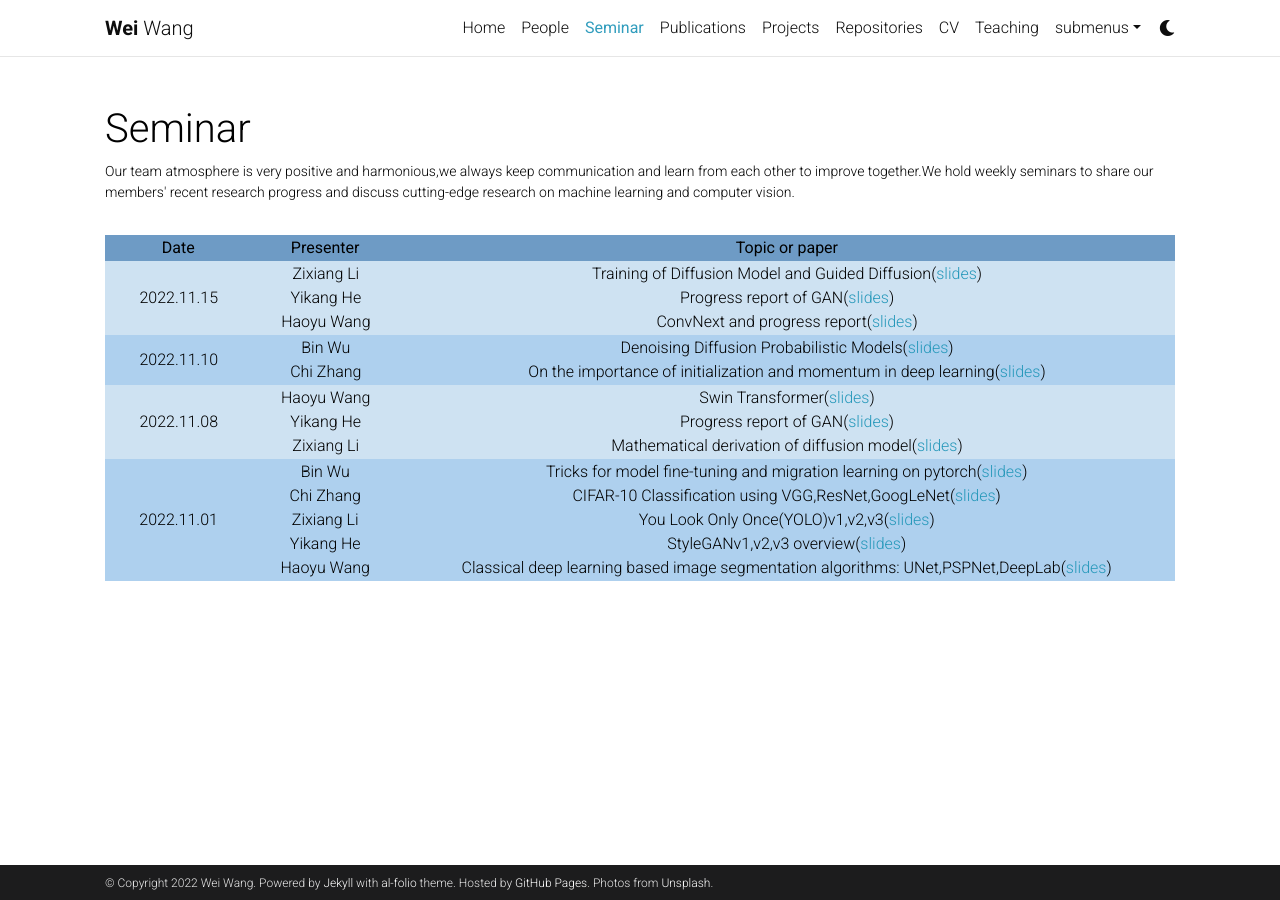
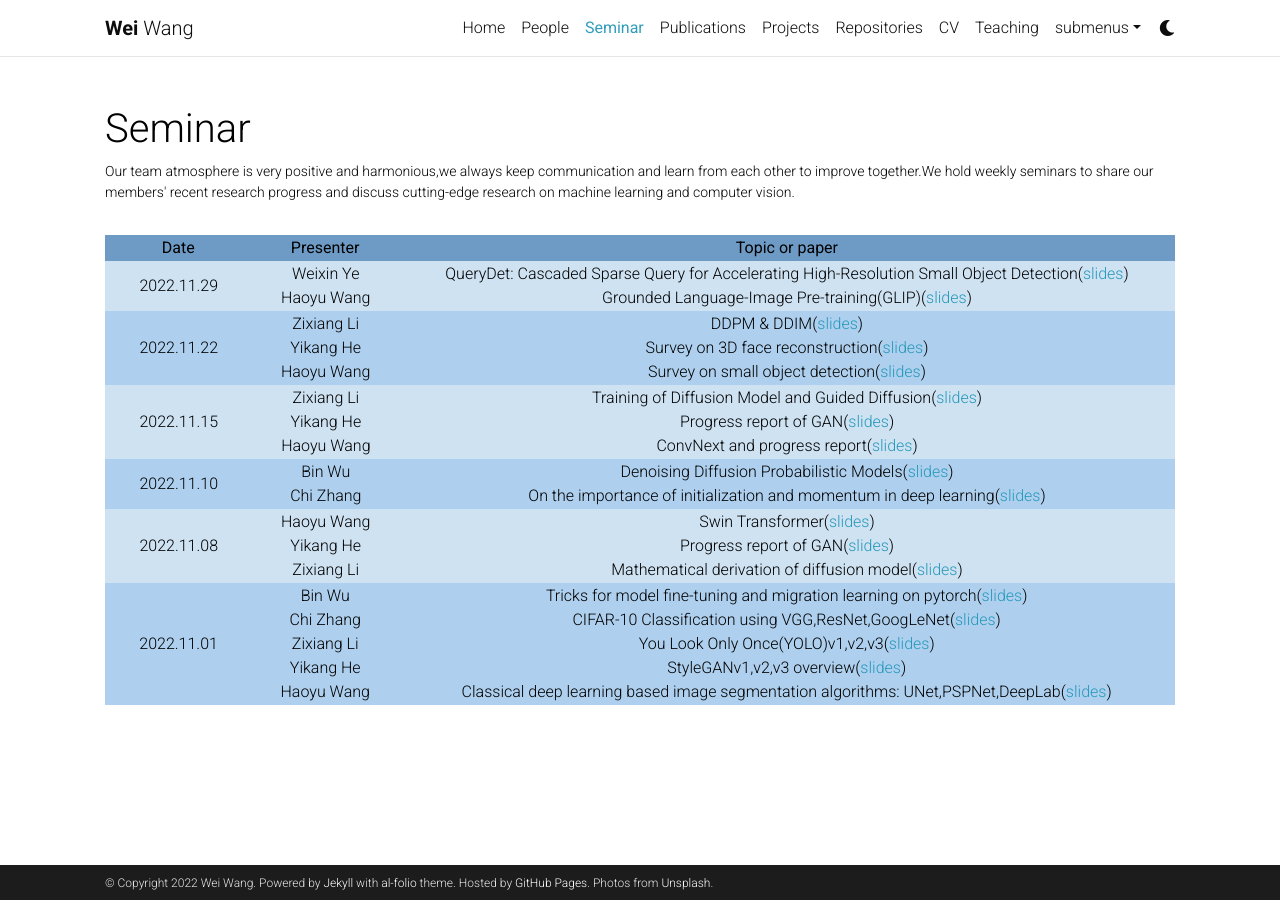
Before and after one commit to WeiWangTrento/WeiWangTrento.github.io, a Jekyll site: the page built from _pages/Seminar.md, in a window 1280 px wide. Built offline with Jekyll 4.4.1, drawn with Linux system fonts in a browser that asks for light colours; comment, search, counter and statistics services are not loaded; a style sheet for code colours, icons or effects is not loaded.

Commit message:
Update Seminar.md

```diff
--- a/_pages/Seminar.md
+++ b/_pages/Seminar.md
@@ -24,6 +24,53 @@ nav: true
 		</td>
 	</tr>
 </table>
+
+<table  rules="none" align="center" >
+	<tr  bgcolor="#cee2f2">
+		<td width="150" align="center">
+			<center>
+				<font>2022.11.29</font>
+			</center>
+		</td>
+		<td width="150" align="center">
+			<center>
+				<font>Weixin Ye</font><br/>
+  				<font>Haoyu Wang</font><br/>
+			</center>
+		</td>
+		<td width="800" align="center">
+			<center>
+	<font>QueryDet: Cascaded Sparse Query for Accelerating High-Resolution Small Object Detection(<a href="https://weiwangtrento.github.io/assets/pdf/ywx1129.pdf">slides</a>)</font><br/>
+        <font>Grounded Language-Image Pre-training(GLIP)(<a href="https://weiwangtrento.github.io/assets/pdf/why1129.pdf">slides</a>)</font><br/>
+			</center>
+		</td>
+	</tr>
+</table>
+
+<table  rules="none" align="center" >
+	<tr  bgcolor="#AED0EE">
+		<td width="150" align="center">
+			<center>
+				<font>2022.11.22</font>
+			</center>
+		</td>
+		<td width="150" align="center">
+			<center>
+				<font>Zixiang Li</font><br/>
+         			<font>Yikang He</font><br/>
+  				<font>Haoyu Wang</font><br/>
+			</center>
+		</td>
+		<td width="800" align="center">
+			<center>
+	<font>DDPM & DDIM(<a href="https://weiwangtrento.github.io/assets/pdf/lzx1122.pdf">slides</a>)</font><br/>
+       	<font>Survey on 3D face reconstruction(<a href="https://weiwangtrento.github.io/assets/pdf/hyk1122.pdf">slides</a>)</font><br/>
+        <font>Survey on small object detection(<a href="https://weiwangtrento.github.io/assets/pdf/why1122.pdf">slides</a>)</font><br/>
+			</center>
+		</td>
+	</tr>
+</table>
+
 <table  rules="none" align="center" >
 	<tr  bgcolor="#cee2f2">
 		<td width="150" align="center">
```
